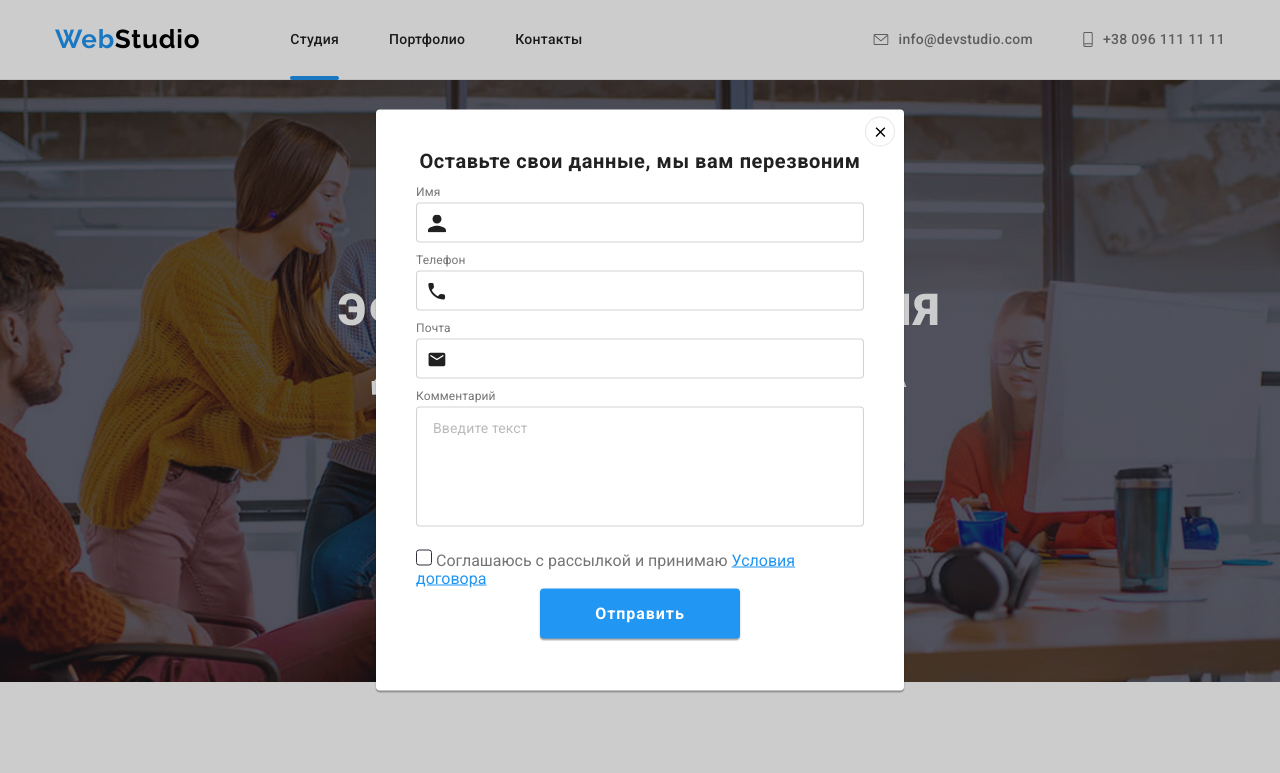
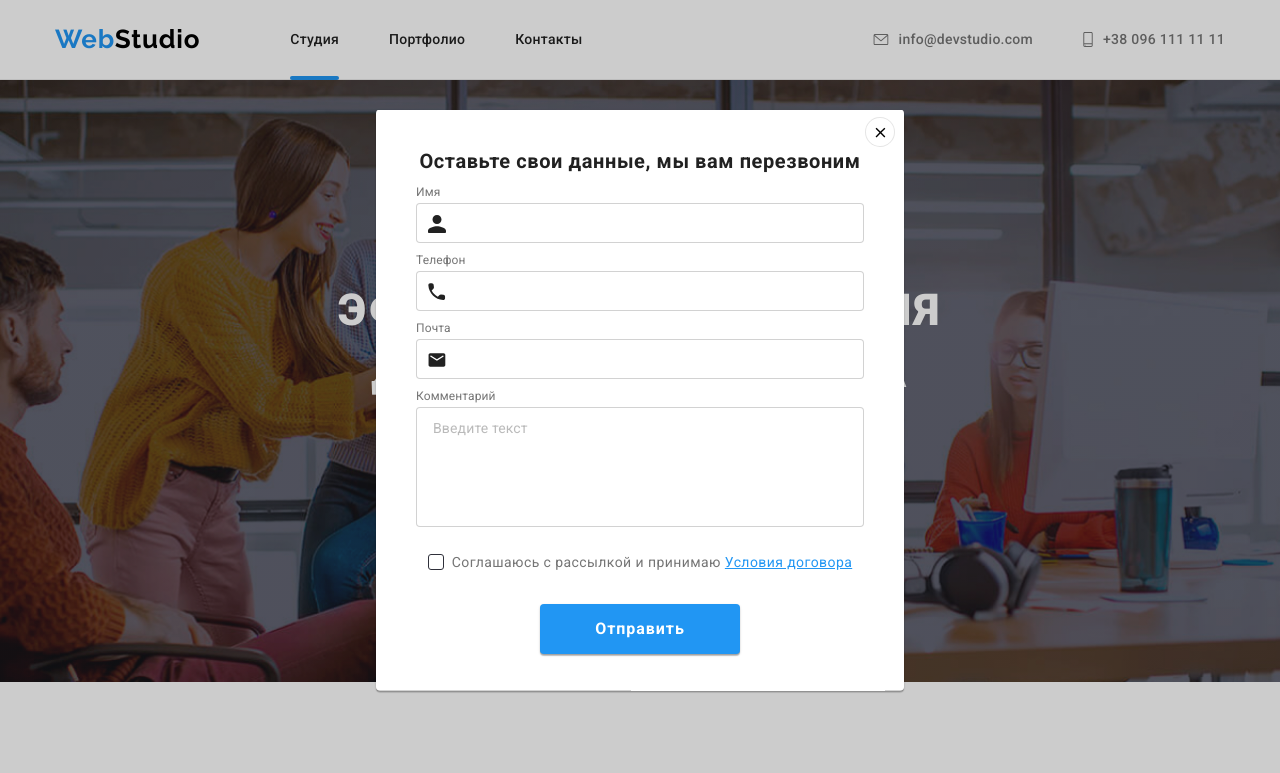
Before and after one commit to Viacheslav2296/goit-markup-hw-06, a plain HTML site: page index.html in a window 1280 px wide. Both pictures are taken after a click on the button "Заказать услугу". Shown: the top 773 px of the page. Drawn offline with nearby package versions, Linux system fonts and the light colour scheme.

Commit message:
Update style.css

```diff
--- a/css/style.css
+++ b/css/style.css
@@ -547,7 +547,7 @@ color: var(--color-title);
     flex-direction: column;
     width: 358px;
 }
-.form-mail input{
+.form__input{
     padding: 15px;
 
     background-color: transparent;
@@ -555,11 +555,11 @@ color: var(--color-title);
     filter: drop-shadow(0px 4px 4px rgba(0, 0, 0, 0.15));
     border-radius: 4px;
 }
-.form-mail input::placeholder {
+.form__input::placeholder {
     font-size: 16px;
     line-height: 20px;
 }
-.form button{
+.footer-button{
     position: relative;
     display: flex;
     justify-content: center;
@@ -578,6 +578,7 @@ color: var(--color-title);
     background: #2196F3;
     box-shadow: 0px 4px 4px rgba(0, 0, 0, 0.15);
     border-radius: 4px;
+    border: none;
 }
 .button-icon{
     position: absolute;
@@ -757,28 +758,42 @@ color: var(--color-title);
   content: "";
   padding-left: 5px;
 }
+.checkbox-label{
+    display: flex;
+    align-items: center;
+    justify-content: center;
+    margin-bottom: 30px;
+    font-size: 14px;
+    line-height: 24px;
+    letter-spacing: 0.03em;
+}
 
 
 .checkbox-label::before {
+  display: flex;
   content: "";
-  display: inline-block;
   width: 16px;
   height: 16px;
   border: 1px solid var(--footer-bg);
   border-radius: 3px;
+  margin-right: 8px;
 }
 
 .checkbox:checked + .checkbox-label::before {
-  background-image: url(../images/icons/icons-modal.svg#icon-check);
+  background-image: url(../images/icons/check.svg);
   background-repeat: no-repeat;
   background-position: center;
   background-size: contain;
   background-color: var(--icon-bg);
   border-color: var(--footer-bg);
+  border: none;
 }
 .checkbox-link{
     color: #2196F3;
-
+    font-size: 14px;
+    line-height: 24px;
+    letter-spacing: 0.03em;
+    margin-left: 4px;
 }
 
 .modal-form-btn {
```
